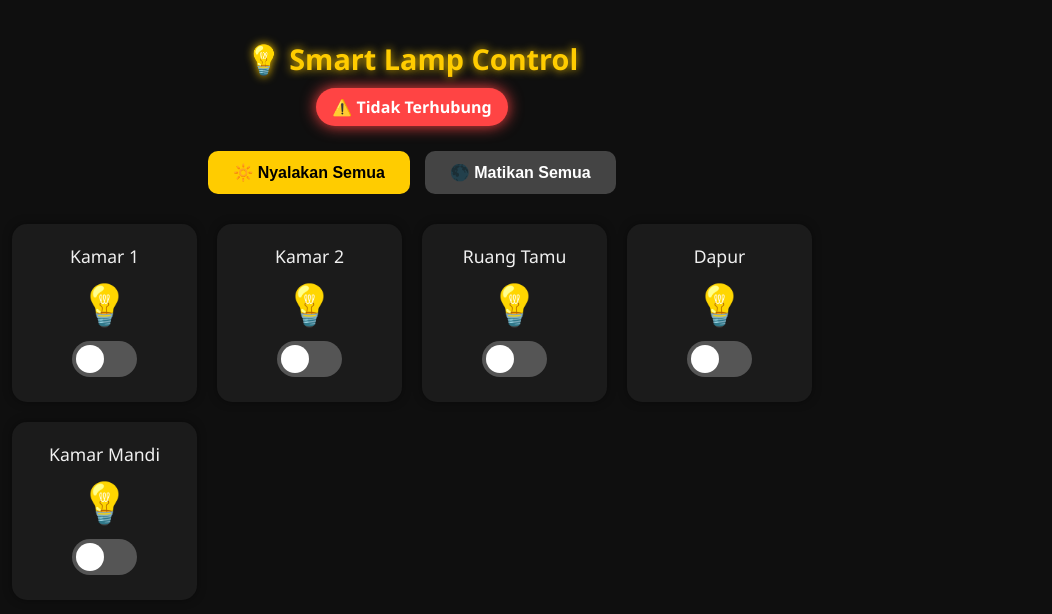
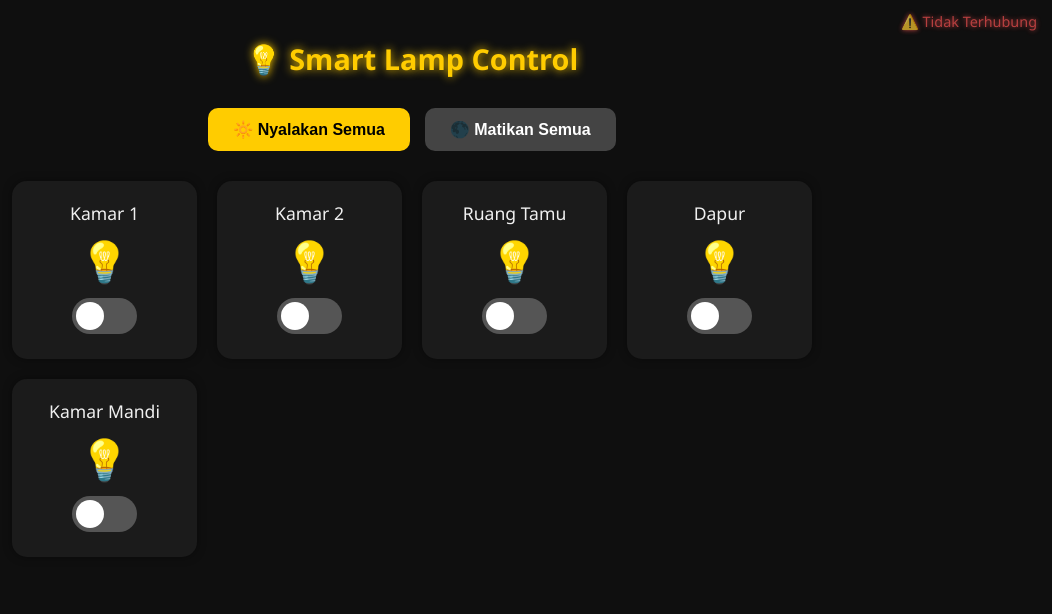
Before and after one commit to rplsmekenmo/lampuiot, a plain HTML site: page index.html in a window 1280 px wide. Shown: the whole page, without its empty margins (228-1280 px from the left). Drawn offline with Linux system fonts and the light colour scheme; no server answers.

Commit message:
Update index.html

```diff
--- a/index.html
+++ b/index.html
@@ -11,7 +11,7 @@
       --accent: #ffcc00;
       --text: #f0f0f0;
       --online: #00ff80;
-      --offline: #ff4444;
+      --offline: #ff5555;
     }
 
     body {
@@ -26,34 +26,32 @@
     h1 {
       color: var(--accent);
       text-shadow: 0 0 10px var(--accent);
-      margin-bottom: 10px;
+      margin-bottom: 30px;
       font-size: 1.8rem;
     }
 
-    /* Status ESP */
-    .status {
-      display: inline-block;
-      padding: 8px 16px;
-      border-radius: 20px;
-      font-weight: bold;
-      margin-bottom: 25px;
-      box-shadow: 0 0 10px rgba(0,0,0,0.4);
+    /* 🟢 Indikator ESP (pojok kanan atas) */
+    #espStatus {
+      position: fixed;
+      top: 12px;
+      right: 15px;
+      font-size: 0.9rem;
+      opacity: 0.7;
+      font-weight: 500;
       transition: 0.3s;
+      z-index: 100;
     }
 
-    .online {
-      background: var(--online);
-      color: #000;
-      box-shadow: 0 0 15px var(--online);
+    #espStatus.online {
+      color: var(--online);
+      text-shadow: 0 0 5px var(--online);
     }
 
-    .offline {
-      background: var(--offline);
-      color: #fff;
-      box-shadow: 0 0 15px var(--offline);
+    #espStatus.offline {
+      color: var(--offline);
+      text-shadow: 0 0 5px var(--offline);
     }
 
-    /* Tombol utama */
     .control-buttons {
       display: flex;
       justify-content: center;
@@ -172,6 +170,7 @@
       h1 { font-size: 1.5rem; }
       .icon { font-size: 35px; }
       .lamp-card { padding: 15px; }
+      #espStatus { font-size: 0.8rem; }
     }
 
     @media (max-width: 480px) {
@@ -186,9 +185,9 @@
   </style>
 </head>
 <body>
+  <div id="espStatus" class="offline">🔴 Offline</div>
+
   <h1>💡 Smart Lamp Control</h1>
-
-  <div id="espStatus" class="status offline">🔴 Offline</div>
 
   <div class="control-buttons">
     <button class="btn-main" onclick="nyalakanSemua()">🔆 Nyalakan Semua</button>
@@ -243,7 +242,7 @@
   </div>
 
   <script>
-    const TOKEN = "pVGfxPE76jiR8CV3POTuKffwEQ2iq388"; // Ganti dengan token kamu
+    const TOKEN = "pVGfxPE76jiR8CV3POTuKffwEQ2iq388";
     const totalLamps = 5;
 
     function toggleLamp(pin, state) {
@@ -264,40 +263,35 @@
     }
 
     function nyalakanSemua() {
-      for (let i = 0; i < totalLamps; i++) {
-        toggleLamp(i, true);
-      }
+      for (let i = 0; i < totalLamps; i++) toggleLamp(i, true);
     }
 
     function matikanSemua() {
-      for (let i = 0; i < totalLamps; i++) {
-        toggleLamp(i, false);
-      }
+      for (let i = 0; i < totalLamps; i++) toggleLamp(i, false);
     }
 
-    // 🔍 Cek status ESP online/offline
     function cekStatusESP() {
       fetch(`https://blynk.cloud/external/api/isHardwareConnected?token=${TOKEN}`)
         .then(res => res.text())
         .then(status => {
-          const statusEl = document.getElementById("espStatus");
+          const el = document.getElementById("espStatus");
           if (status.includes("true")) {
-            statusEl.textContent = "🟢 Online";
-            statusEl.className = "status online";
+            el.textContent = "🟢 Online";
+            el.className = "online";
           } else {
-            statusEl.textContent = "🔴 Offline";
-            statusEl.className = "status offline";
+            el.textContent = "🔴 Offline";
+            el.className = "offline";
           }
         })
         .catch(() => {
-          const statusEl = document.getElementById("espStatus");
-          statusEl.textContent = "⚠️ Tidak Terhubung";
-          statusEl.className = "status offline";
+          const el = document.getElementById("espStatus");
+          el.textContent = "⚠️ Tidak Terhubung";
+          el.className = "offline";
         });
     }
 
-    cekStatusESP(); // Cek awal
-    setInterval(cekStatusESP, 5000); // Update tiap 5 detik
+    cekStatusESP();
+    setInterval(cekStatusESP, 5000);
   </script>
 </body>
 </html>
```
